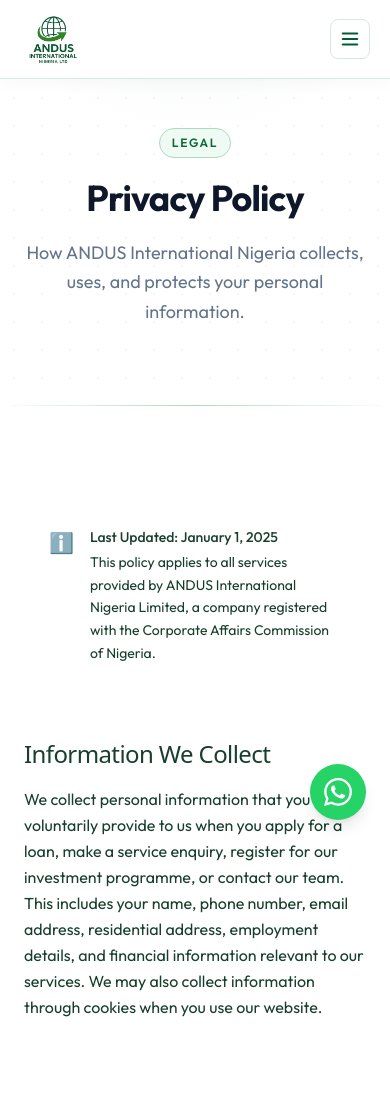
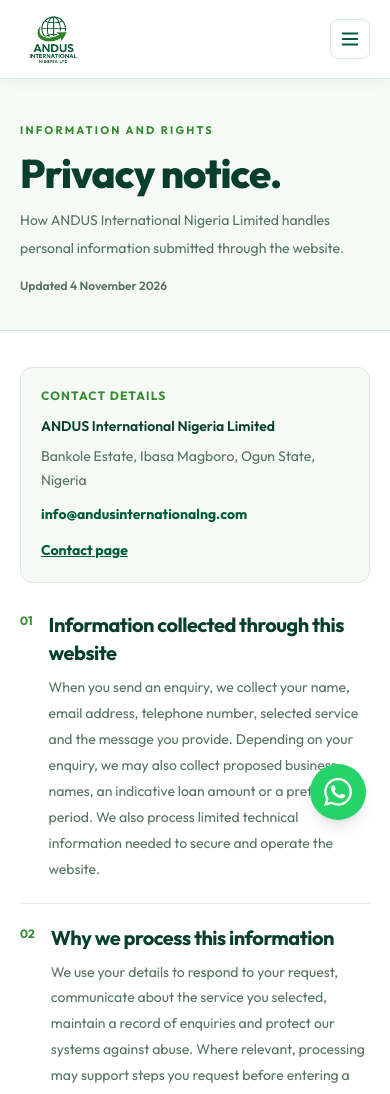
Before and after one commit to sescowem-bot/Andus-international, a Next.js app: page /privacy in a window 390 px wide. Shown: the top 1094 px of the page. Built offline with nearby package versions, Linux system fonts and the light colour scheme.

Commit message:
Align ANDUS privacy notice with enquiry-only workflow and remove unverified regulatory claims

```diff
--- a/src/app/privacy/page.tsx
+++ b/src/app/privacy/page.tsx
@@ -1,83 +1,20 @@
-import type { Metadata } from "next";
-import PageHeader from "@/components/ui/PageHeader";
-import Reveal from "@/components/ui/Reveal";
-import { SITE } from "@/lib/data";
-
-export const metadata: Metadata = {
-  title: "Privacy Policy",
-  description: "ANDUS International Nigeria's privacy policy — how we collect, use, and protect your personal information.",
-};
-
-const SECTIONS = [
-  {
-    title: "Information We Collect",
-    content: `We collect personal information that you voluntarily provide to us when you apply for a loan, make a service enquiry, register for our investment programme, or contact our team. This includes your name, phone number, email address, residential address, employment details, and financial information relevant to our services. We may also collect information through cookies when you use our website.`,
-  },
-  {
-    title: "How We Use Your Information",
-    content: `Your information is used to assess and process loan applications and service requests, communicate with you about your enquiry or account, fulfil our regulatory compliance obligations as a licensed financial institution, improve our services and client experience, and send you relevant information about ANDUS products and services (which you may opt out of at any time).`,
-  },
-  {
-    title: "Information Sharing",
-    content: `ANDUS International does not sell, rent, or share your personal information with third parties for their marketing purposes. We may share information with regulatory authorities as required by Nigerian law, credit reference agencies for loan assessment purposes, and trusted service partners who assist in our operations under strict confidentiality obligations.`,
-  },
-  {
-    title: "Data Security",
-    content: `We implement appropriate technical and organisational measures to protect your personal information against unauthorised access, loss, or disclosure. All financial data is handled in accordance with Nigerian financial services regulations. However, no transmission over the internet is completely secure, and we encourage clients to take care with how they share personal information online.`,
-  },
-  {
-    title: "Your Rights",
-    content: `You have the right to request access to the personal information we hold about you, request correction of inaccurate information, withdraw consent to marketing communications at any time, and request deletion of your information where we have no legal obligation to retain it. To exercise any of these rights, please contact us using the details below.`,
-  },
-  {
-    title: "Cookies",
-    content: `Our website uses cookies to improve your browsing experience, understand how visitors use our site, and serve relevant content. You may disable cookies in your browser settings, though some functionality may be affected. We do not use cookies to collect sensitive personal information.`,
-  },
-  {
-    title: "Changes to This Policy",
-    content: `ANDUS International may update this Privacy Policy from time to time to reflect changes in our practices or applicable law. The most current version will always be available on our website. Continued use of our services after any update constitutes acceptance of the revised policy.`,
-  },
-  {
-    title: "Contact Us",
-    content: `For any privacy-related queries, requests, or complaints, please contact ANDUS International Nigeria Limited at ${SITE.email} or by post to our registered office: ${SITE.address}.`,
-  },
+import type {Metadata} from "next";
+import Link from "next/link";
+import {SITE} from "@/lib/data";
+export const metadata:Metadata={title:"Privacy Notice",description:"How ANDUS International Nigeria Limited handles website enquiries and personal information."};
+const sections=[
+ {title:"Information collected through this website",body:"When you send an enquiry, we collect your name, email address, telephone number, selected service and the message you provide. Depending on your enquiry, we may also collect proposed business names, an indicative loan amount or a preferred period. We also process limited technical information needed to secure and operate the website."},
+ {title:"Why we process this information",body:"We use your details to respond to your request, communicate about the service you selected, maintain a record of enquiries and protect our systems against abuse. Where relevant, processing may support steps you request before entering a contract or meeting applicable legal obligations. An enquiry is not loan approval, investment acceptance or a registration filed with the Corporate Affairs Commission."},
+ {title:"Sensitive documents and identifiers",body:"Do not enter a BVN, NIN, bank account details, passwords or identity documents in the public enquiry forms or ordinary WhatsApp messages. If supporting documents are required, ANDUS must provide a separately approved and secure method for submitting them."},
+ {title:"Service providers and disclosures",body:"We may use contracted service providers for website hosting, application records, security and email delivery, where configured. Access is restricted to authorised staff and providers with a legitimate service purpose. We may also disclose information where Nigerian law requires it. We do not use your enquiry to subscribe you automatically to marketing communications."},
+ {title:"How long records are kept",body:"Enquiry records are retained only for as long as reasonably required to respond, manage the service relationship and comply with applicable obligations. ANDUS will maintain a documented retention and deletion schedule, with applicable exceptions for records that must legally be kept."},
+ {title:"Security measures",body:"We restrict staff access by role and multi-factor authentication and use encryption in transit. We do not promise that any online service is completely risk-free. If you suspect a privacy or security problem, please contact us promptly using the address below."},
+ {title:"Your privacy rights",body:"Subject to applicable Nigerian data protection law, you may request access, correction or deletion of your information, object to certain processing, and exercise other applicable rights. You may also raise a complaint with the Nigeria Data Protection Commission."},
+ {title:"Cookies and essential access",body:"Essential browser storage may be used to support administrator authentication and the reliable operation of the website. Any optional analytics or advertising cookies would require a separate review and appropriate notice or choice before being introduced."},
+ {title:"Changes and contact",body:"We may update this notice when our services or legal requirements change. For a privacy question or request, contact ANDUS International Nigeria Limited using the details below."}
 ];
-
-export default function PrivacyPage() {
-  return (
-    <>
-      <PageHeader
-        label="Legal"
-        title={<>Privacy <em className="gold-text not-italic">Policy</em></>}
-        description="How ANDUS International Nigeria collects, uses, and protects your personal information."
-      />
-
-      <section className="py-24 bg-andus-dark">
-        <div className="max-w-3xl mx-auto px-6">
-          <Reveal>
-            <div className="glass rounded-2xl p-6 border border-andus-gold/10 mb-12 flex items-start gap-4">
-              <div className="text-andus-gold text-xl mt-0.5">ℹ️</div>
-              <div>
-                <p className="text-andus-text text-sm font-medium mb-1">Last Updated: January 1, 2025</p>
-                <p className="text-andus-subtle text-sm leading-relaxed">
-                  This policy applies to all services provided by ANDUS International Nigeria Limited, a company registered with the Corporate Affairs Commission of Nigeria.
-                </p>
-              </div>
-            </div>
-          </Reveal>
-
-          <div className="space-y-10">
-            {SECTIONS.map((section, i) => (
-              <Reveal key={section.title} delay={i * 40}>
-                <div className="border-b border-andus-border/40 pb-10 last:border-0">
-                  <h2 className="font-display text-2xl text-andus-white font-light mb-4">{section.title}</h2>
-                  <p className="text-andus-subtle leading-relaxed">{section.content}</p>
-                </div>
-              </Reveal>
-            ))}
-          </div>
-        </div>
-      </section>
-    </>
-  );
-}
+export default function PrivacyPage(){return <main className="bg-white">
+<header className="border-b border-[#DCE9DF] bg-[#F5FAF6] pb-9 pt-[122px]"><div className="container-xl"><p className="text-[11px] font-bold uppercase tracking-[.2em] text-[#338B2E]">Information and rights</p><h1 className="mt-3 text-[clamp(2.5rem,4.5vw,4rem)] font-extrabold tracking-tight text-[#083F2C]">Privacy notice.</h1><p className="mt-3 max-w-2xl text-sm leading-7 text-[#557362]">How ANDUS International Nigeria Limited handles personal information submitted through the website.</p><p className="mt-4 text-xs font-semibold text-[#557362]">Updated 4 November 2026</p></div></header>
+<section className="py-9 sm:py-12"><div className="container-xl grid gap-7 lg:grid-cols-[.27fr_.73fr]"><aside><div className="rounded-xl border border-[#DCE9DF] bg-[#F5FAF6] p-5"><p className="text-xs font-bold uppercase tracking-widest text-[#338B2E]">Contact details</p><p className="mt-3 text-sm font-semibold text-[#083F2C]">{SITE.fullName}</p><p className="mt-2 text-sm leading-6 text-[#557362]">{SITE.address}</p><a className="mt-3 block break-all text-sm font-bold text-[#005C38] hover:underline" href={"mailto:"+SITE.email}>{SITE.email}</a><Link href="/contact" className="mt-4 inline-block text-sm font-bold text-[#005C38] underline">Contact page</Link></div></aside>
+<div className="space-y-5">{sections.map((item,i)=><section key={item.title} className="border-b border-[#E3EDE5] pb-5"><div className="flex items-start gap-4"><span className="mt-0.5 text-xs font-bold text-[#338B2E]">{String(i+1).padStart(2,"0")}</span><div><h2 className="text-xl font-bold text-[#083F2C]">{item.title}</h2><p className="mt-2 max-w-3xl text-sm leading-[1.85] text-[#557362]">{item.body}</p></div></div></section>)}</div>
+</div></section></main>}
```
